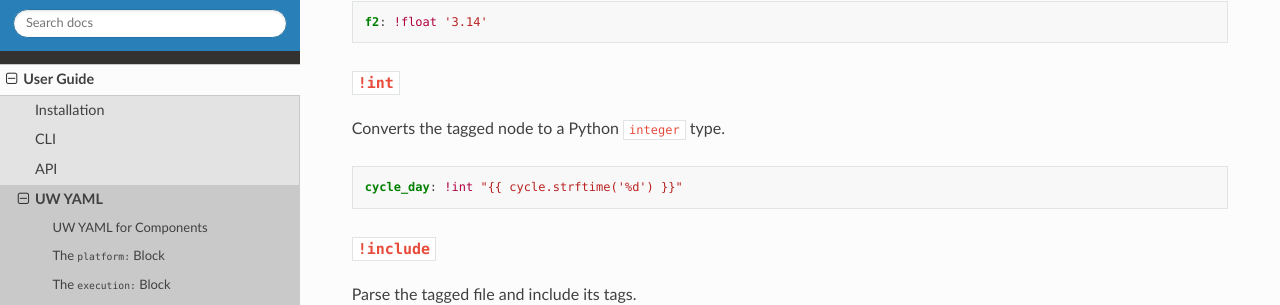
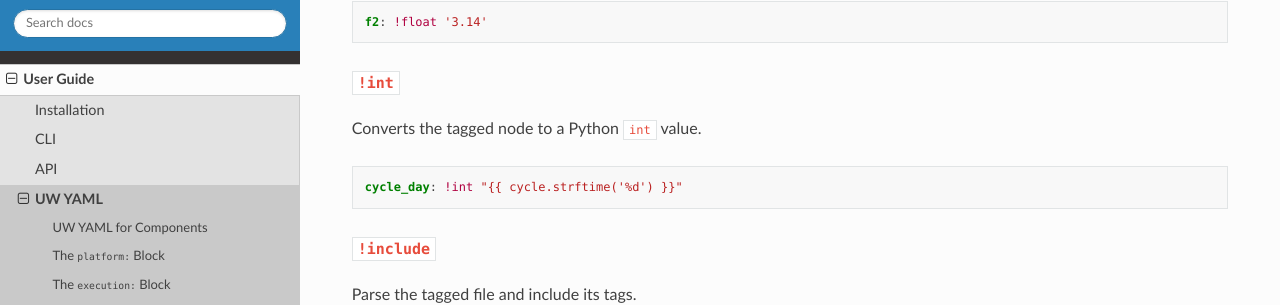
Before and after one commit to ufs-community/uwtools, a Sphinx documentation site: the page built from docs/sections/user_guide/yaml/tags.rst, in a window 1280 px wide and 900 px high, scrolled down 597 px. Shown: the part 139-444 px from the top of the window. Built offline with Sphinx 7.4.7 and the Read the Docs theme 2.0.0, drawn with Linux system fonts in a browser that asks for light colours; the version number could not be read and is left out.

Commit message:
Update docs/sections/user_guide/yaml/tags.rst
Co-authored-by: Paul Madden <136389411+maddenp-noaa@users.noreply.github.com>

```diff
--- a/docs/sections/user_guide/yaml/tags.rst
+++ b/docs/sections/user_guide/yaml/tags.rst
@@ -39,7 +39,7 @@ Converts the tagged node to a Python ``float`` type.
 ``!int``
 ^^^^^^^^
 
-Converts the tagged node to a Python ``integer`` type.
+Converts the tagged node to a Python ``int`` value.
 
 .. code-block:: yaml
 
```
